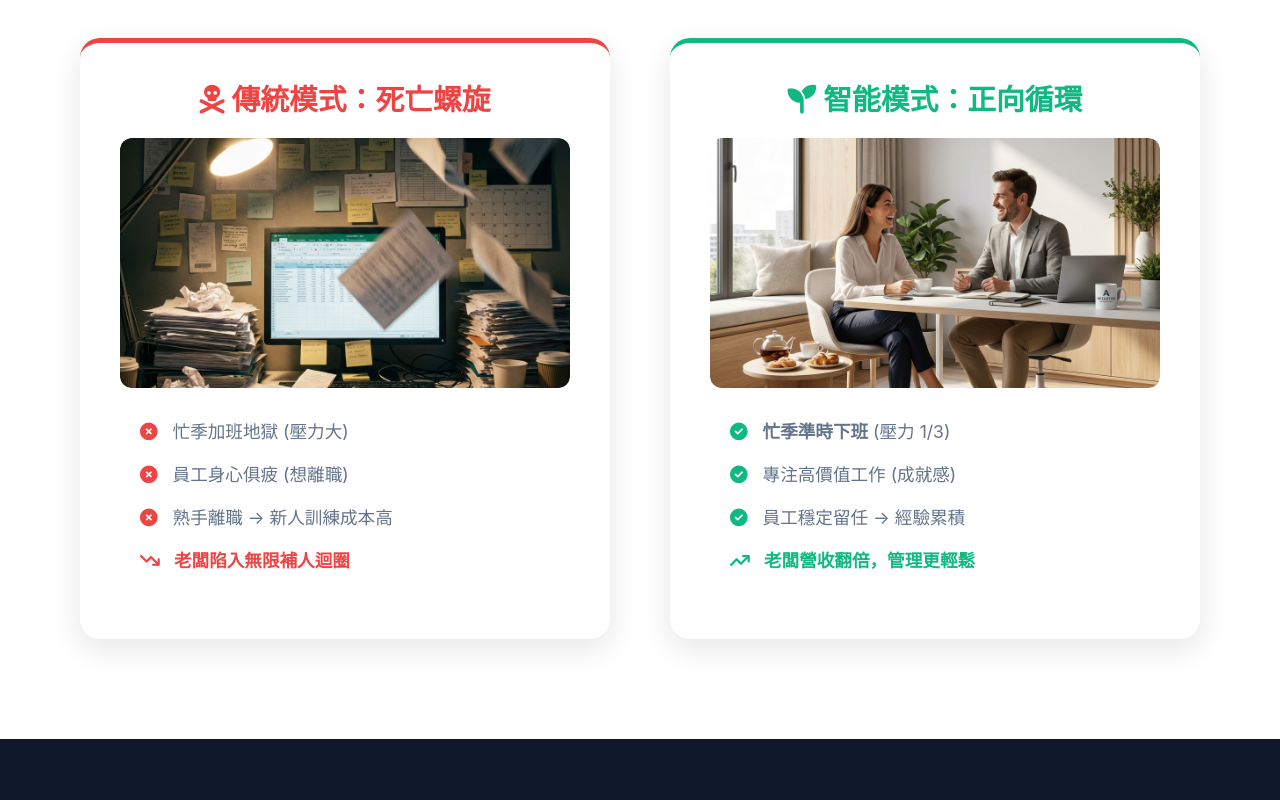
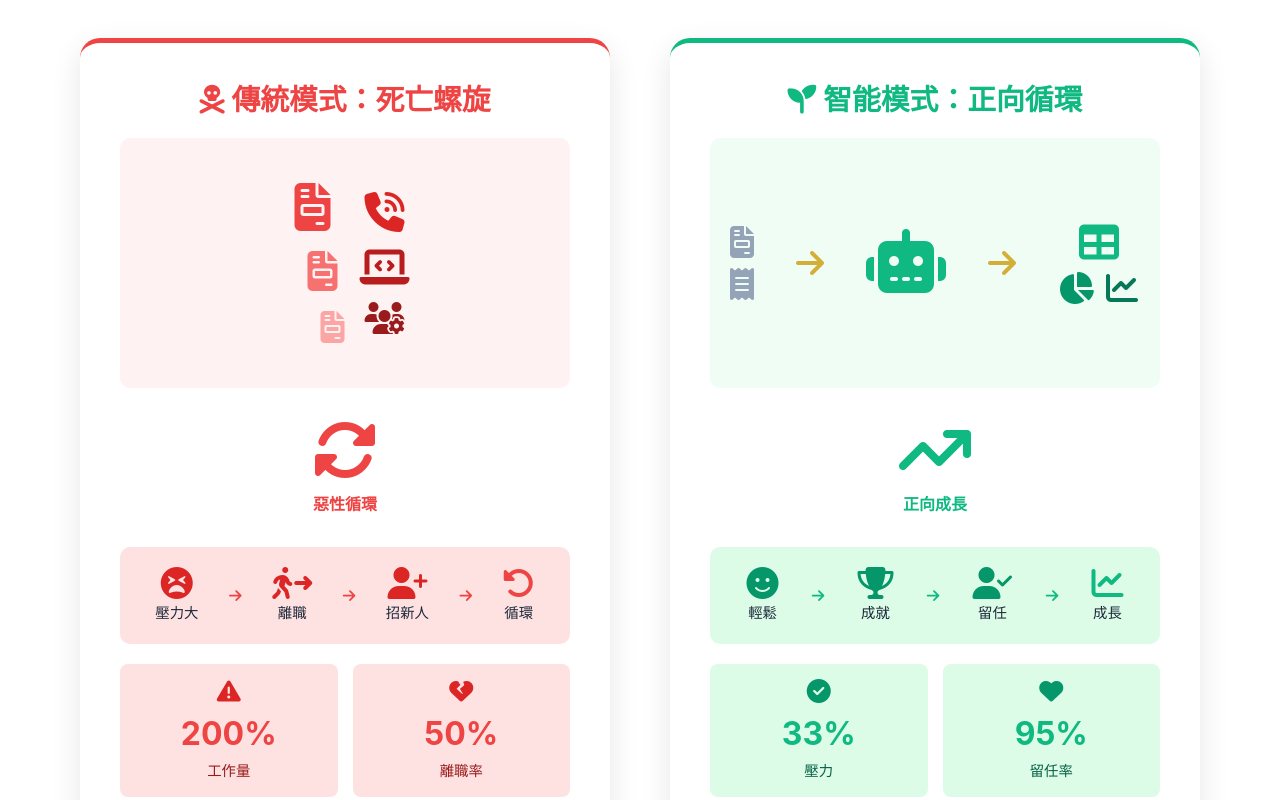
Before and after one commit to lgscvb/20251127-ai-tax, a React (Vite) app: page / in a window 1280 px wide. Shown: the part 2600-3400 px from the top of the page. Built offline with nearby package versions, Linux system fonts and the light colour scheme.

Commit message:
Redesign Death Spiral section with icon-based visual flow and three design approaches

```diff
--- a/src/App.jsx
+++ b/src/App.jsx
@@ -143,7 +143,7 @@ function App() {
             </div>
           </div>
 
-          {/* Death Spiral Section (Moved out of grid) */}
+          {/* Death Spiral Section (Icon-based) */}
           <div style={{ marginTop: '80px', textAlign: 'center' }}>
             <h2 className="text-primary" style={{ marginBottom: '40px' }}>打破事務所的「死亡螺旋」</h2>
             <p style={{ marginBottom: '60px' }}>為什麼人訓練好了就跑？因為忙季壓力太大。<br />SmartTAXer 讓您的員工<strong>產能倍增</strong>，但<strong>工作壓力只剩 1/3</strong>。</p>
@@ -162,10 +162,55 @@ function App() {
                 <h3 className="text-danger" style={{ fontSize: '1.8rem', marginBottom: '20px' }}>
                   <i className="fa-solid fa-skull-crossbones"></i> 傳統模式：死亡螺旋
                 </h3>
-                <div style={{ height: '250px', overflow: 'hidden', borderRadius: '10px', marginBottom: '30px' }}>
-                  <img src="images/old_workflow.png" alt="Chaotic Office"
-                    style={{ width: '100%', height: '100%', objectFit: 'cover' }} />
+
+                {/* Icon Visual Flow - Chaos */}
+                <div style={{ height: '250px', display: 'flex', alignItems: 'center', justifyContent: 'center', gap: '15px', marginBottom: '30px', background: '#fef2f2', borderRadius: '10px', padding: '20px' }}>
+                  <div style={{ display: 'flex', flexDirection: 'column', gap: '20px' }}>
+                    <i className="fa-solid fa-file-invoice" style={{ fontSize: '3rem', color: '#ef4444' }}></i>
+                    <i className="fa-solid fa-file-invoice" style={{ fontSize: '2.5rem', color: '#f87171', marginLeft: '20px' }}></i>
+                    <i className="fa-solid fa-file-invoice" style={{ fontSize: '2rem', color: '#fca5a5', marginLeft: '40px' }}></i>
+                  </div>
+                  <div style={{ display: 'flex', flexDirection: 'column', gap: '15px' }}>
+                    <i className="fa-solid fa-phone-volume" style={{ fontSize: '2.5rem', color: '#dc2626' }}></i>
+                    <i className="fa-solid fa-laptop-code" style={{ fontSize: '2.5rem', color: '#b91c1c' }}></i>
+                    <i className="fa-solid fa-users-gear" style={{ fontSize: '2rem', color: '#991b1b' }}></i>
+                  </div>
                 </div>
+
+                {/* Method 1: Large Icon */}
+                <div style={{ margin: '30px 0' }}>
+                  <i className="fa-solid fa-rotate" style={{ fontSize: '4rem', color: '#ef4444' }}></i>
+                  <p style={{ marginTop: '10px', fontWeight: 'bold', color: '#ef4444' }}>惡性循環</p>
+                </div>
+
+                {/* Method 2: Flow Chart */}
+                <div style={{ background: '#fee2e2', padding: '20px', borderRadius: '10px', marginBottom: '20px' }}>
+                  <div style={{ display: 'flex', alignItems: 'center', justifyContent: 'space-around', fontSize: '0.9rem' }}>
+                    <div><i className="fa-solid fa-face-tired" style={{ fontSize: '2rem', color: '#dc2626' }}></i><div>壓力大</div></div>
+                    <i className="fa-solid fa-arrow-right" style={{ color: '#ef4444' }}></i>
+                    <div><i className="fa-solid fa-person-walking-arrow-right" style={{ fontSize: '2rem', color: '#dc2626' }}></i><div>離職</div></div>
+                    <i className="fa-solid fa-arrow-right" style={{ color: '#ef4444' }}></i>
+                    <div><i className="fa-solid fa-user-plus" style={{ fontSize: '2rem', color: '#dc2626' }}></i><div>招新人</div></div>
+                    <i className="fa-solid fa-arrow-right" style={{ color: '#ef4444' }}></i>
+                    <div><i className="fa-solid fa-rotate-left" style={{ fontSize: '2rem', color: '#ef4444' }}></i><div>循環</div></div>
+                  </div>
+                </div>
+
+                {/* Method 3: Numbers */}
+                <div style={{ display: 'grid', gridTemplateColumns: '1fr 1fr', gap: '15px', marginBottom: '20px' }}>
+                  <div style={{ background: '#fee2e2', padding: '15px', borderRadius: '8px' }}>
+                    <i className="fa-solid fa-triangle-exclamation" style={{ fontSize: '1.5rem', color: '#dc2626' }}></i>
+                    <div style={{ fontSize: '2rem', fontWeight: 'bold', color: '#ef4444' }}>200%</div>
+                    <div style={{ fontSize: '0.9rem', color: '#991b1b' }}>工作量</div>
+                  </div>
+                  <div style={{ background: '#fee2e2', padding: '15px', borderRadius: '8px' }}>
+                    <i className="fa-solid fa-heart-crack" style={{ fontSize: '1.5rem', color: '#dc2626' }}></i>
+                    <div style={{ fontSize: '2rem', fontWeight: 'bold', color: '#ef4444' }}>50%</div>
+                    <div style={{ fontSize: '0.9rem', color: '#991b1b' }}>離職率</div>
+                  </div>
+                </div>
+
+                {/* Text List */}
                 <div style={{ fontSize: '1.1rem', color: '#64748b', textAlign: 'left', paddingLeft: '20px' }}>
                   <p style={{ marginBottom: '15px' }}><i className="fa-solid fa-circle-xmark text-danger" style={{ marginRight: '10px' }}></i> 忙季加班地獄 (壓力大)</p>
                   <p style={{ marginBottom: '15px' }}><i className="fa-solid fa-circle-xmark text-danger" style={{ marginRight: '10px' }}></i> 員工身心俱疲 (想離職)</p>
@@ -187,10 +232,59 @@ function App() {
                 <h3 className="text-success" style={{ fontSize: '1.8rem', marginBottom: '20px' }}>
                   <i className="fa-solid fa-seedling"></i> 智能模式：正向循環
                 </h3>
-                <div style={{ height: '250px', overflow: 'hidden', borderRadius: '10px', marginBottom: '30px' }}>
-                  <img src="images/new_workflow.png" alt="Zen Office"
-                    style={{ width: '100%', height: '100%', objectFit: 'cover' }} />
+
+                {/* Icon Visual Flow - Chaos → AI → Report */}
+                <div style={{ height: '250px', display: 'flex', alignItems: 'center', justifyContent: 'space-between', marginBottom: '30px', background: '#f0fdf4', borderRadius: '10px', padding: '20px' }}>
+                  <div style={{ display: 'flex', flexDirection: 'column', gap: '10px', fontSize: '2rem', color: '#94a3b8' }}>
+                    <i className="fa-solid fa-file-invoice"></i>
+                    <i className="fa-solid fa-receipt"></i>
+                  </div>
+                  <i className="fa-solid fa-arrow-right" style={{ fontSize: '2rem', color: '#d4af37' }}></i>
+                  <div style={{ fontSize: '4rem', color: '#10b981' }}>
+                    <i className="fa-solid fa-robot"></i>
+                  </div>
+                  <i className="fa-solid fa-arrow-right" style={{ fontSize: '2rem', color: '#d4af37' }}></i>
+                  <div style={{ display: 'grid', gridTemplateColumns: '1fr 1fr', gap: '10px' }}>
+                    <i className="fa-solid fa-table" style={{ fontSize: '2.5rem', color: '#10b981', gridColumn: '1 / 3' }}></i>
+                    <i className="fa-solid fa-chart-pie" style={{ fontSize: '2rem', color: '#059669' }}></i>
+                    <i className="fa-solid fa-chart-line" style={{ fontSize: '2rem', color: '#047857' }}></i>
+                  </div>
                 </div>
+
+                {/* Method 1: Large Icon */}
+                <div style={{ margin: '30px 0' }}>
+                  <i className="fa-solid fa-arrow-trend-up" style={{ fontSize: '4rem', color: '#10b981' }}></i>
+                  <p style={{ marginTop: '10px', fontWeight: 'bold', color: '#10b981' }}>正向成長</p>
+                </div>
+
+                {/* Method 2: Flow Chart */}
+                <div style={{ background: '#dcfce7', padding: '20px', borderRadius: '10px', marginBottom: '20px' }}>
+                  <div style={{ display: 'flex', alignItems: 'center', justifyContent: 'space-around', fontSize: '0.9rem' }}>
+                    <div><i className="fa-solid fa-face-smile" style={{ fontSize: '2rem', color: '#059669' }}></i><div>輕鬆</div></div>
+                    <i className="fa-solid fa-arrow-right" style={{ color: '#10b981' }}></i>
+                    <div><i className="fa-solid fa-trophy" style={{ fontSize: '2rem', color: '#059669' }}></i><div>成就</div></div>
+                    <i className="fa-solid fa-arrow-right" style={{ color: '#10b981' }}></i>
+                    <div><i className="fa-solid fa-user-check" style={{ fontSize: '2rem', color: '#059669' }}></i><div>留任</div></div>
+                    <i className="fa-solid fa-arrow-right" style={{ color: '#10b981' }}></i>
+                    <div><i className="fa-solid fa-chart-line" style={{ fontSize: '2rem', color: '#10b981' }}></i><div>成長</div></div>
+                  </div>
+                </div>
+
+                {/* Method 3: Numbers */}
+                <div style={{ display: 'grid', gridTemplateColumns: '1fr 1fr', gap: '15px', marginBottom: '20px' }}>
+                  <div style={{ background: '#dcfce7', padding: '15px', borderRadius: '8px' }}>
+                    <i className="fa-solid fa-circle-check" style={{ fontSize: '1.5rem', color: '#059669' }}></i>
+                    <div style={{ fontSize: '2rem', fontWeight: 'bold', color: '#10b981' }}>33%</div>
+                    <div style={{ fontSize: '0.9rem', color: '#065f46' }}>壓力</div>
+                  </div>
+                  <div style={{ background: '#dcfce7', padding: '15px', borderRadius: '8px' }}>
+                    <i className="fa-solid fa-heart" style={{ fontSize: '1.5rem', color: '#059669' }}></i>
+                    <div style={{ fontSize: '2rem', fontWeight: 'bold', color: '#10b981' }}>95%</div>
+                    <div style={{ fontSize: '0.9rem', color: '#065f46' }}>留任率</div>
+                  </div>
+                </div>
+
+                {/* Text List */}
                 <div style={{ fontSize: '1.1rem', color: '#64748b', textAlign: 'left', paddingLeft: '20px' }}>
                   <p style={{ marginBottom: '15px' }}><i className="fa-solid fa-circle-check text-success" style={{ marginRight: '10px' }}></i> <strong>忙季準時下班</strong> (壓力 1/3)</p>
                   <p style={{ marginBottom: '15px' }}><i className="fa-solid fa-circle-check text-success" style={{ marginRight: '10px' }}></i> 專注高價值工作 (成就感)</p>
```
